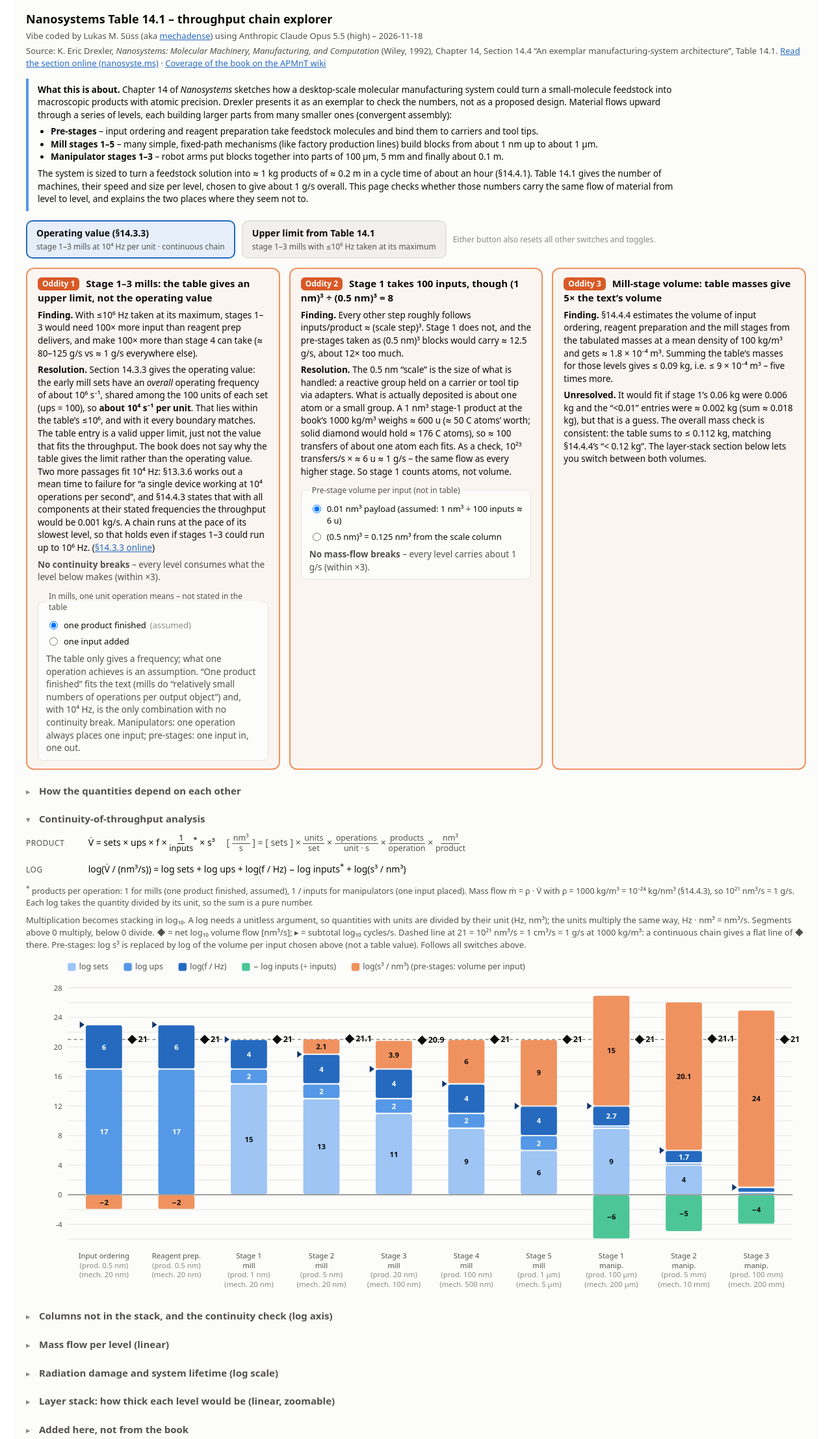
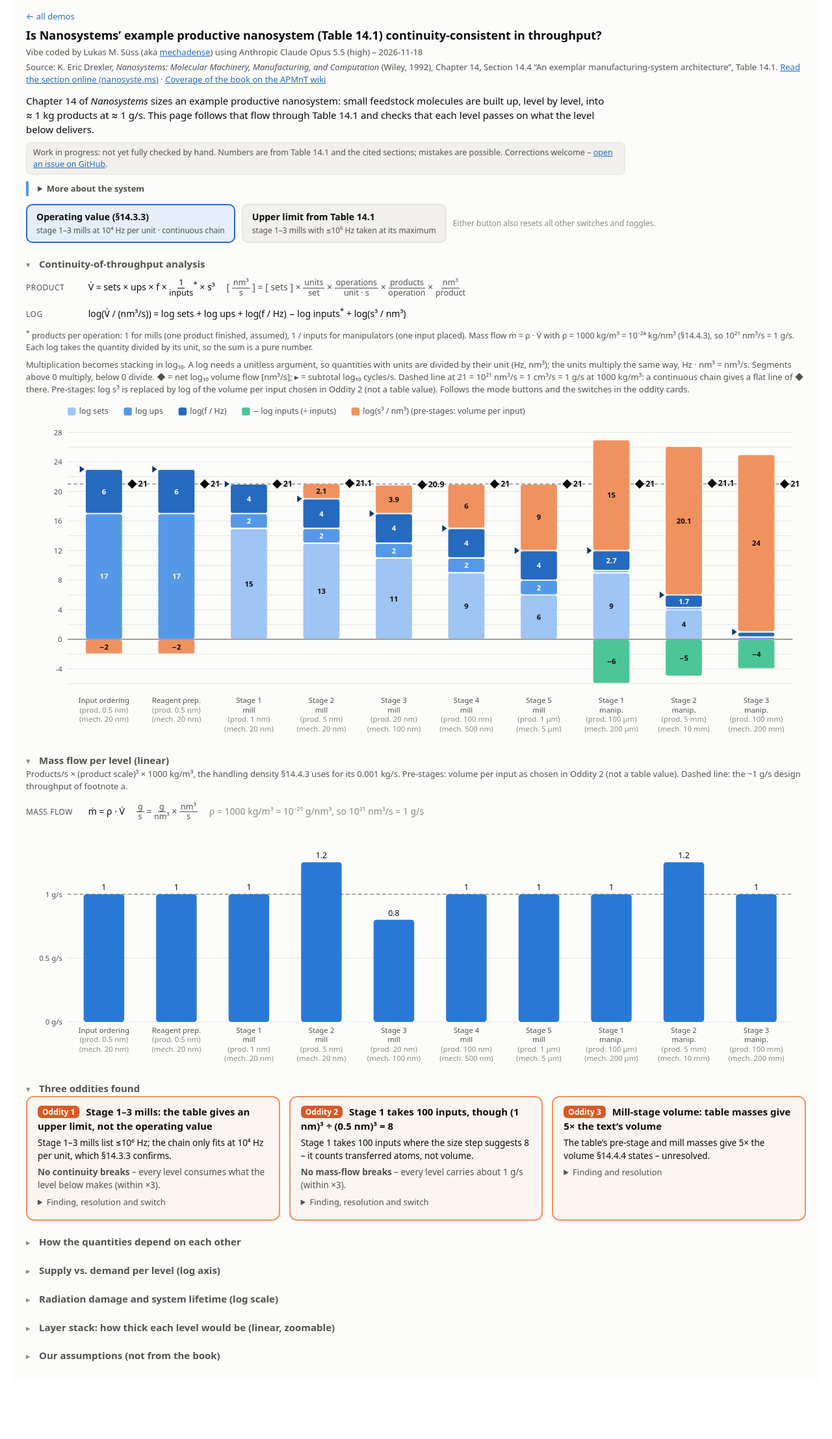
Before and after one commit to mechadense/interactive_demos, a plain HTML site: page nanosystems-table-14-1/index.html in a window 1280 px wide. Shown: the whole page at 65% size. After the commit the page ends 2126 px from the top, so only its background shows below. Drawn offline with Linux system fonts and the light colour scheme.

Commit message:
Restructure explorer: new title, short lead, charts first, compact oddities
Adds a work-in-progress note with an issues link, a back link to the
landing page, and formulas for continuity, scale step, mass flow,
payload and radiation lifetime.

Co-Authored-By: Claude Opus 5.5 <noreply@anthropic.com>
Claude-Session: https://claude.ai/code/session_015YPHhnD2tSUy7ZXP77m76k

```diff
--- a/nanosystems-table-14-1/index.html
+++ b/nanosystems-table-14-1/index.html
@@ -3,7 +3,7 @@
 <head>
 <meta charset="utf-8">
 <meta name="viewport" content="width=device-width, initial-scale=1">
-<title>Nanosystems Table 14.1 – throughput chain explorer</title>
+<title>Is Nanosystems’ example productive nanosystem (Table 14.1) continuity-consistent in throughput?</title>
 <style>
 .viz-root{
   color-scheme:light;
@@ -61,6 +61,13 @@ details{margin-top:14px}
 summary{cursor:pointer;color:var(--text-2)}
 .rbtn{font:inherit;font-size:13px;background:var(--surface-2);color:var(--text);border:1px solid var(--grid);border-radius:8px;padding:6px 12px;cursor:pointer}
 h2{font-size:15px;margin:26px 0 2px}
+.back{margin:0 0 6px;font-size:13px}.back a{color:var(--text-2);text-decoration:none}
+.lead{font-size:15px;max-width:900px;margin:8px 0 8px}
+.wip{font-size:12.5px;color:var(--text-2);background:var(--surface-2);border:1px solid var(--grid);border-radius:8px;padding:6px 10px;max-width:900px;margin:0 0 10px}
+details.more{margin:6px 0}details.more>summary{cursor:pointer;color:var(--text-2);font-size:13px}
+details.more.intro{margin-bottom:12px}
+.card .one{font-weight:500}
+.card .eq .u{white-space:normal;display:block;margin-left:0}
 .eq{font-size:14px;margin:8px 0;line-height:2.1}
 .eq .lbl{display:inline-block;min-width:92px;font-size:12px;color:var(--text-2);text-transform:uppercase;letter-spacing:.04em}
 .eq .u{color:var(--text-2);margin-left:18px;white-space:nowrap}
@@ -94,19 +101,22 @@ details.sec>summary h2{margin:0;display:inline}
 </head>
 <body>
 <div class="viz-root">
-  <h1>Nanosystems Table 14.1 – throughput chain explorer</h1>
+  <p class="back"><a href="../">← all demos</a></p>
+  <h1>Is Nanosystems’ example productive nanosystem (Table 14.1) continuity-consistent in throughput?</h1>
   <p class="sub" style="margin-bottom:4px">Vibe coded by Lukas M. Süss (aka <a href="https://github.com/mechadense">mechadense</a>) using Anthropic Claude Opus 5.5 (high) – 2026-11-18</p>
   <p class="sub">Source: K. Eric Drexler, <i>Nanosystems: Molecular Machinery, Manufacturing, and Computation</i> (Wiley, 1992), Chapter 14, Section 14.4 “An exemplar manufacturing-system architecture”, Table 14.1.
   <a href="https://nanosyste.ms/molecular_manufacturing_systems#14.4.%20An%20exemplar%20manufacturing-system%20architecture">Read the section online (nanosyste.ms)</a> · <a href="https://apm.bplaced.net/w/index.php?title=Nanosystems">Coverage of the book on the APMnT wiki</a></p>
-  <div class="intro">
+  <p class="lead">Chapter 14 of <i>Nanosystems</i> sizes an example productive nanosystem: small feedstock molecules are built up, level by level, into ≈ 1 kg products at ≈ 1 g/s. This page follows that flow through Table 14.1 and checks that each level passes on what the level below delivers.</p>
+  <p class="wip">Work in progress: not yet fully checked by hand. Numbers are from Table 14.1 and the cited sections; mistakes are possible. Corrections welcome – <a href="https://github.com/mechadense/interactive_demos/issues">open an issue on GitHub</a>.</p>
+  <details class="more intro"><summary><b>More about the system</b></summary>
     <p><b>What this is about.</b> Chapter 14 of <i>Nanosystems</i> sketches how a desktop-scale molecular manufacturing system could turn a small-molecule feedstock into macroscopic products with atomic precision. Drexler presents it as an exemplar to check the numbers, not as a proposed design. Material flows upward through a series of levels, each building larger parts from many smaller ones (convergent assembly):</p>
     <ul>
       <li><b>Pre-stages</b> – input ordering and reagent preparation take feedstock molecules and bind them to carriers and tool tips.</li>
       <li><b>Mill stages 1–5</b> – many simple, fixed-path mechanisms (like factory production lines) build blocks from about 1 nm up to about 1 µm.</li>
       <li><b>Manipulator stages 1–3</b> – robot arms put blocks together into parts of 100 µm, 5 mm and finally about 0.1 m.</li>
     </ul>
-    <p>The system is sized to turn a feedstock solution into ≈ 1 kg products of ≈ 0.2 m in a cycle time of about an hour (§14.4.1). Table 14.1 gives the number of machines, their speed and size per level, chosen to give about 1 g/s overall. This page checks whether those numbers carry the same flow of material from level to level, and explains the two places where they seem not to.</p>
-  </div>
+    <p>The system is sized to turn a feedstock solution into ≈ 1 kg products of ≈ 0.2 m in a cycle time of about an hour (§14.4.1). Table 14.1 gives the number of machines, their speed and size per level, chosen to give about 1 g/s overall. This page checks whether those numbers carry the same flow of material from level to level, and explains the three places where they seem not to.</p>
+  </details>
 
   <div class="modes" role="group" aria-label="Operating mode">
     <button id="resetN" class="mode active"><b>Operating value (§14.3.3)</b><span>stage 1–3 mills at 10⁴ Hz per unit · continuous chain</span></button>
@@ -114,12 +124,28 @@ details.sec>summary h2{margin:0;display:inline}
     <span class="mnote">Either button also resets all other switches and toggles.</span>
   </div>
 
+  <h2>Continuity-of-throughput analysis</h2>
+<div class="eq"><span class="lbl">Product</span> V̇ = sets × ups × f × <span class="fr"><span>1</span><span>inputs</span></span><sup>*</sup> × s³<span class="u">[ <span class="fr"><span>nm³</span><span>s</span></span> ] = [ sets ] × <span class="fr"><span>units</span><span>set</span></span> × <span class="fr"><span>operations</span><span>unit · s</span></span> × <span class="fr"><span>products</span><span>operation</span></span> × <span class="fr"><span>nm³</span><span>product</span></span></span></div>
+<div class="eq"><span class="lbl">Log</span> log(V̇ / (nm³/s)) = log sets + log ups + log(f / Hz) − log inputs<sup>*</sup> + log(s³ / nm³)</div>
+<p class="note" style="margin:2px 0 8px"><sup>*</sup> products per operation: 1 for mills (one product finished, assumed), 1 / inputs for manipulators (one input placed). Mass flow ṁ = ρ · V̇ with ρ = 1000 kg/m³ = 10⁻²⁴ kg/nm³ (§14.4.3), so 10²¹ nm³/s = 1 g/s. Each log takes the quantity divided by its unit, so the sum is a pure number.</p>
+  <p class="sub">Multiplication becomes stacking in log₁₀. A log needs a unitless argument, so quantities with units are divided by their unit (Hz, nm³); the units multiply the same way, Hz · nm³ = nm³/s. Segments above 0 multiply, below 0 divide. ◆ = net log₁₀ volume flow [nm³/s]; ▸ = subtotal log₁₀ cycles/s. Dashed line at 21 = 10²¹ nm³/s = 1 cm³/s = 1 g/s at 1000 kg/m³: a continuous chain gives a flat line of ◆ there. Pre-stages: log s³ is replaced by log of the volume per input chosen in Oddity 2 (not a table value). Follows the mode buttons and the switches in the oddity cards.</p>
+  <div id="stackWrap" style="position:relative"><svg id="stack" viewBox="0 0 1160 498" role="img" aria-label="Stacked log contributions to volume flow per level"></svg><div id="tip2" class="tipc"></div></div>
+
+  <h2>Mass flow per level (linear)</h2>
+  <p class="sub">Products/s × (product scale)³ × 1000 kg/m³, the handling density §14.4.3 uses for its 0.001 kg/s. Pre-stages: volume per input as chosen in Oddity 2 (not a table value). Dashed line: the ~1 g/s design throughput of footnote a.</p>
+  <div class="eq"><span class="lbl">Mass flow</span> ṁ = ρ · V̇<span class="u"><span class="fr"><span>g</span><span>s</span></span> = <span class="fr"><span>g</span><span>nm³</span></span> × <span class="fr"><span>nm³</span><span>s</span></span></span><span class="u" style="color:var(--muted)">ρ = 1000 kg/m³ = 10⁻²¹ g/nm³, so 10²¹ nm³/s = 1 g/s</span></div>
+  <div id="flowWrap" style="position:relative"><svg id="flow" viewBox="0 0 1160 358" role="img" aria-label="Linear bar chart of mass flow per level"></svg></div>
+
+
+  <h2>Three oddities found</h2>
   <div class="cards">
     <section class="card">
       <h3><span class="tag">Oddity 1</span> Stage 1–3 mills: the table gives an upper limit, not the operating value</h3>
+      <p class="one">Stage 1–3 mills list ≤10⁶ Hz; the chain only fits at 10⁴ Hz per unit, which §14.3.3 confirms.</p>
+      <p class="note" id="status"></p>
+      <details class="more"><summary>Finding, resolution and switch</summary>
       <p><b>Finding.</b> With ≤10⁶ Hz taken at its maximum, stages 1–3 would need 100× more input than reagent prep delivers, and make 100× more than stage 4 can take (≈ 80–125 g/s vs ≈ 1 g/s everywhere else).</p>
       <p><b>Resolution.</b> Section 14.3.3 gives the operating value: the early mill sets have an <i>overall</i> operating frequency of about 10⁶ s⁻¹, shared among the 100 units of each set (ups = 100), so <b>about 10⁴ s⁻¹ per unit</b>. That lies within the table’s ≤10⁶, and with it every boundary matches. The table entry is a valid upper limit, just not the value that fits the throughput. The book does not say why the table gives the limit rather than the operating value. Two more passages fit 10⁴ Hz: §13.3.6 works out a mean time to failure for “a single device working at 10⁴ operations per second”, and §14.4.3 states that with all components at their stated frequencies the throughput would be 0.001 kg/s. A chain runs at the pace of its slowest level, so that holds even if stages 1–3 could run up to 10⁶ Hz. (<a href="https://nanosyste.ms/molecular_manufacturing_systems#14.4.%20An%20exemplar%20manufacturing-system%20architecture">§14.3.3 online</a>)</p>
-      <p class="note" id="status"></p>
       <fieldset><legend>In mills, one unit operation means – not stated in the table</legend>
         <div class="radio">
           <label class="t"><input type="radio" name="mc" value="product" checked> one product finished <span style="color:var(--muted)">(assumed)</span></label>
@@ -127,23 +153,31 @@ details.sec>summary h2{margin:0;display:inline}
         </div>
         <p class="note" style="margin:6px 0 0">The table only gives a frequency; what one operation achieves is an assumption. “One product finished” fits the text (mills do “relatively small numbers of operations per output object”) and, with 10⁴ Hz, is the only combination with no continuity break. Manipulators: one operation always places one input; pre-stages: one input in, one out.</p>
       </fieldset>
+      </details>
     </section>
     <section class="card">
       <h3><span class="tag">Oddity 2</span> Stage 1 takes 100 inputs, though (1 nm)³ ÷ (0.5 nm)³ = 8</h3>
+      <p class="one">Stage 1 takes 100 inputs where the size step suggests 8 – it counts transferred atoms, not volume.</p>
+      <p class="note" id="status2"></p>
+      <details class="more"><summary>Finding, resolution and switch</summary>
       <p><b>Finding.</b> Every other step roughly follows inputs/product ≈ (scale step)³. Stage 1 does not, and the pre-stages taken as (0.5 nm)³ blocks would carry ≈ 12.5 g/s, about 12× too much.</p>
       <p><b>Resolution.</b> The 0.5 nm “scale” is the size of what is handled: a reactive group held on a carrier or tool tip via adapters. What is actually deposited is about one atom or a small group. A 1 nm³ stage-1 product at the book’s 1000 kg/m³ weighs ≈ 600 u (≈ 50 C atoms’ worth; solid diamond would hold ≈ 176 C atoms), so ≈ 100 transfers of about one atom each fits. As a check, 10²³ transfers/s × ≈ 6 u ≈ 1 g/s – the same flow as every higher stage. So stage 1 counts atoms, not volume.</p>
+      <div class="eq"><span class="lbl">Payload</span> m = <span class="fr"><span>ρ · s³</span><span>inputs</span></span><span class="u">[ kg ] = <span class="fr"><span>kg</span><span>nm³</span></span> × <span class="fr"><span>nm³</span><span>product</span></span> × <span class="fr"><span>product</span><span>input</span></span></span><span class="u" style="color:var(--muted)">10⁻²⁴ kg/nm³ × 1 nm³ ÷ 100 = 10⁻²⁶ kg ≈ 6 u per input</span></div>
       <fieldset><legend>Pre-stage volume per input (not in table)</legend>
         <div class="radio">
           <label class="t"><input type="radio" name="pv" value="payload" checked> 0.01 nm³ payload (assumed: 1 nm³ ÷ 100 inputs ≈ 6 u)</label>
           <label class="t"><input type="radio" name="pv" value="table"> (0.5 nm)³ = 0.125 nm³ from the scale column</label>
         </div>
-        <p class="note" id="status2" style="margin:6px 0 0"></p>
       </fieldset>
+      </details>
     </section>
     <section class="card">
       <h3><span class="tag">Oddity 3</span> Mill-stage volume: table masses give 5× the text’s volume</h3>
+      <p class="one">The table’s pre-stage and mill masses give 5× the volume §14.4.4 states – unresolved.</p>
+      <details class="more"><summary>Finding and resolution</summary>
       <p><b>Finding.</b> §14.4.4 estimates the volume of input ordering, reagent preparation and the mill stages from the tabulated masses at a mean density of 100 kg/m³ and gets ≈ 1.8 × 10⁻⁴ m³. Summing the table’s masses for those levels gives ≤ 0.09 kg, i.e. ≤ 9 × 10⁻⁴ m³ – five times more.</p>
       <p><b>Unresolved.</b> It would fit if stage 1’s 0.06 kg were 0.006 kg and the “&lt;0.01” entries were ≈ 0.002 kg (sum ≈ 0.018 kg), but that is a guess. The overall mass check is consistent: the table sums to ≤ 0.112 kg, matching §14.4.4’s “&lt; 0.12 kg”. The layer-stack section below lets you switch between both volumes.</p>
+      </details>
     </section>
   </div>
 
@@ -151,15 +185,11 @@ details.sec>summary h2{margin:0;display:inline}
   <p class="sub">Light boxes = table columns, darker = derived. Color family follows the chain: rate (blue), size (orange), continuity (green).</p>
   <svg id="tree" viewBox="0 0 1160 340" role="img" aria-label="Dependency tree of the derived quantities"></svg>
 
-  <h2>Continuity-of-throughput analysis</h2>
-<div class="eq"><span class="lbl">Product</span> V̇ = sets × ups × f × <span class="fr"><span>1</span><span>inputs</span></span><sup>*</sup> × s³<span class="u">[ <span class="fr"><span>nm³</span><span>s</span></span> ] = [ sets ] × <span class="fr"><span>units</span><span>set</span></span> × <span class="fr"><span>operations</span><span>unit · s</span></span> × <span class="fr"><span>products</span><span>operation</span></span> × <span class="fr"><span>nm³</span><span>product</span></span></span></div>
-<div class="eq"><span class="lbl">Log</span> log(V̇ / (nm³/s)) = log sets + log ups + log(f / Hz) − log inputs<sup>*</sup> + log(s³ / nm³)</div>
-<p class="note" style="margin:2px 0 8px"><sup>*</sup> products per operation: 1 for mills (one product finished, assumed), 1 / inputs for manipulators (one input placed). Mass flow ṁ = ρ · V̇ with ρ = 1000 kg/m³ = 10⁻²⁴ kg/nm³ (§14.4.3), so 10²¹ nm³/s = 1 g/s. Each log takes the quantity divided by its unit, so the sum is a pure number.</p>
-  <p class="sub">Multiplication becomes stacking in log₁₀. A log needs a unitless argument, so quantities with units are divided by their unit (Hz, nm³); the units multiply the same way, Hz · nm³ = nm³/s. Segments above 0 multiply, below 0 divide. ◆ = net log₁₀ volume flow [nm³/s]; ▸ = subtotal log₁₀ cycles/s. Dashed line at 21 = 10²¹ nm³/s = 1 cm³/s = 1 g/s at 1000 kg/m³: a continuous chain gives a flat line of ◆ there. Pre-stages: log s³ is replaced by log of the volume per input chosen above (not a table value). Follows all switches above.</p>
-  <div id="stackWrap" style="position:relative"><svg id="stack" viewBox="0 0 1160 498" role="img" aria-label="Stacked log contributions to volume flow per level"></svg><div id="tip2" class="tipc"></div></div>
-
-  <h2>Columns not in the stack, and the continuity check (log axis)</h2>
+  <h2>Supply vs. demand per level (log axis)</h2>
   <p class="sub">Each quantity in its own unit on one log₁₀ axis. sets, ups, f, product scale, cycles/s and volume flow are in the stack-up chart above. Hover a column for values; hollow markers = upper bound (“&lt;” in the table).</p>
+  <div class="eq"><span class="lbl">Continuity</span> needed<sub>n</sub> = p<sub>n</sub> · inputs<sub>n</sub> ≟ p<sub>n−1</sub> = supplied<sub>n</sub><span class="u"><span class="fr"><span>inputs</span><span>s</span></span> = <span class="fr"><span>products</span><span>s</span></span> × <span class="fr"><span>inputs</span><span>product</span></span></span></div>
+  <div class="eq"><span class="lbl">Log</span> log p<sub>n</sub> + log inputs<sub>n</sub> ≟ log p<sub>n−1</sub></div>
+  <div class="eq"><span class="lbl">Scale step</span> inputs<sub>n</sub> ≈ ( <span class="fr"><span>s<sub>n</sub></span><span>s<sub>n−1</sub></span></span> )³<span class="u">[ 1 ] = ( <span class="fr"><span>nm</span><span>nm</span></span> )³</span><span class="u">log inputs<sub>n</sub> ≈ 3 · (log s<sub>n</sub> − log s<sub>n−1</sub>)</span></div>
   <div id="chartWrap"><svg id="chart" viewBox="0 0 1160 588" role="img" aria-label="Log-scale line chart of Table 14.1 parameters per level"></svg><div id="tip"></div></div>
   <p class="note" id="rednote"></p>
   <div class="controls">
@@ -168,15 +198,13 @@ details.sec>summary h2{margin:0;display:inline}
     <fieldset><legend>Derived</legend><div class="grp" id="derBox"></div>
       <div class="btns"><button data-g="der" data-v="1">all</button><button data-g="der" data-v="0">none</button></div></fieldset>
   </div>
-
-  <h2>Mass flow per level (linear)</h2>
-  <p class="sub">Products/s × (product scale)³ × 1000 kg/m³, the handling density §14.4.3 uses for its 0.001 kg/s. Pre-stages: volume per input as chosen above (not a table value). Dashed line: the ~1 g/s design throughput of footnote a.</p>
-  <div id="flowWrap" style="position:relative"><svg id="flow" viewBox="0 0 1160 358" role="img" aria-label="Linear bar chart of mass flow per level"></svg></div>
-
   <details><summary>Table view of what’s plotted</summary><div id="tbl"></div></details>
 
   <h2>Radiation damage and system lifetime (log scale)</h2>
   <p class="sub">How long each level keeps working before radiation damage stops it. A unit is lost when hit; a set works while at least one of its units works; a level works while all its sets work (Eq. 14.1, §14.3.3). Lifetime here = time until the level is still working with probability 1/e ≈ 37 %. Dashed lines: 10 and 100 years.</p>
+  <div class="eq"><span class="lbl">Unit</span> P<sub>unit</sub> = exp(−k · D · m)<span class="u">[ 1 ] = <span class="fr"><span>1</span><span>kg · rad</span></span> × [ rad ] × [ kg ]</span><span class="u" style="color:var(--muted)">k ≈ 10¹⁵ /(kg·rad), D = 0.5 rad/yr × t (§6.6.2, §13.3.6c)</span></div>
+  <div class="eq"><span class="lbl">Level</span> P<sub>level</sub> = [ 1 − (1 − P<sub>unit</sub>)<sup>ups</sup> ]<sup>sets</sup><span class="u" style="color:var(--muted)">Eq. 14.1: a set fails only when all its ups units have failed</span></div>
+  <div class="eq"><span class="lbl">Lifetime</span> P<sub>level</sub> = 1/e  ⇔  (1 − P<sub>unit</sub>)<sup>ups</sup> = 1 − e<sup>−1/sets</sup> ≈ <span class="fr"><span>1</span><span>sets</span></span></div>
   <div style="position:relative"><svg id="life" viewBox="0 0 1160 428" role="img" aria-label="System lifetime per level under radiation damage"></svg></div>
   <div class="controls" style="margin-top:10px">
     <fieldset><legend>Per-unit failure chance in 10 years</legend><div class="radio">
@@ -220,10 +248,10 @@ details.sec>summary h2{margin:0;display:inline}
     <div class="eq"><span class="lbl">Manip.</span> t = <span class="fr"><span>V<sub>ws</sub></span><span>A</span></span><span class="u">[ m ] = [ m³ ] × <span class="fr"><span>1</span><span>m²</span></span></span><span class="u" style="color:var(--muted)">V<sub>ws</sub> = 0.05 m³ / 3 ≈ 0.017 m³ workspace per stage (§14.4.4)</span></div>
     <p class="note" style="margin:0 0 6px">Example, input ordering at A = (0.2 m)²: t = 0.002 kg ÷ (100 kg/m³ · 0.04 m²) = 5 × 10⁻⁴ m = 0.5 mm.</p>
     <p id="cakeSum"></p>
-    <p><b>Compared with the video.</b> The animation <a href="https://archive.org/details/NanoFactory">“Productive Nanosystems: From Molecules to Superproducts”</a> (Burch &amp; Drexler; <a href="https://apm.bplaced.net/w/index.php?title=Productive_Nanosystems_From_molecules_to_superproducts">notes on the APMnT wiki</a>) shows the nanofactory as stacked layers, thickest at the bottom with the smallest machinery and thinner layers above. Looking only at the nanoscale part (the blue mill layers here), the book’s numbers give the same picture: stage 1 mill is the thickest layer, and the layers above get thinner. The video’s mill layers look much like these, but it has only one mill stage, then switches to a manipulator stage while still at the nanoscale, followed by a streaming assembly stage. The macro-scale manipulator stages that dominate the total height here (products of 100 µm to 0.1 m in enclosed workspaces) are mostly optional and mainly useful for recycling and recomposition at the macro scale; §14.4.4 also names the alternative of products “constructed and extruded incrementally”.</p>
+    <p><b>Compared with the video.</b> The animation <a href="https://archive.org/details/NanoFactory">“Productive Nanosystems: From Molecules to Superproducts”</a> (Burch &amp; Drexler; <a href="https://apm.bplaced.net/w/index.php?title=Productive_Nanosystems_From_molecules_to_superproducts">notes on the APMnT wiki</a>) shows the productive nanosystem as stacked layers, thickest at the bottom with the smallest machinery and thinner layers above. Looking only at the nanoscale part (the blue mill layers here), the book’s numbers give the same picture: stage 1 mill is the thickest layer, and the layers above get thinner. The video’s mill layers look much like these, but it has only one mill stage, then switches to a manipulator stage while still at the nanoscale, followed by a streaming assembly stage. The macro-scale manipulator stages that dominate the total height here (products of 100 µm to 0.1 m in enclosed workspaces) are mostly optional and mainly useful for recycling and recomposition at the macro scale; §14.4.4 also names the alternative of products “constructed and extruded incrementally”.</p>
   </div>
 
-  <h2>Added here, not from the book</h2>
+  <h2>Our assumptions (not from the book)</h2>
   <p class="sub">Everything below is an assumption or interpretation made for this page. The column values, the stage grouping and the §14.3.3 frequency resolution are from the book.</p>
   <div class="intro" style="border-left-color:var(--o2)">
     <p><b>Assumptions in the math</b></p>
@@ -234,7 +262,7 @@ details.sec>summary h2{margin:0;display:inline}
       <li><b>“~1” taken as 1; “&lt;0.01”, “&lt;0.001” plotted at that value</b> as upper bounds; “–” left out.</li>
       <li><b>×3 tolerance</b> for when a boundary or a mass flow counts as a break.</li>
       <li><b>Layer stack:</b> flat layers of equal footprint (the book gives no layout), footprint size, and an equal split of the manipulator volume over the three stages.</li>
-      <li><b>Video comparison:</b> that the video’s nanofactory was derived from Table 14.1 (likely, not stated anywhere), and that the macro-scale manipulator stages are mostly optional.</li>
+      <li><b>Video comparison:</b> that the video’s productive nanosystem was derived from Table 14.1 (likely, not stated anywhere), and that the macro-scale manipulator stages are mostly optional.</li>
       <li><b>Radiation section:</b> lifetime defined as the time to 1/e survival, with the book’s constant per-unit failure rate carried on past ten years.</li>
     </ul>
     <p><b>Interpretations</b></p>
@@ -596,7 +624,7 @@ function drawFlow(P){
   });
 }
 document.querySelectorAll(".viz-root > h2").forEach(h=>{
-  const d=document.createElement("details");d.className="sec";d.open=h.textContent.startsWith("Continuity-of-throughput");
+  const d=document.createElement("details");d.className="sec";d.open=/^(Continuity-of-throughput|Mass flow per level|Three oddities)/.test(h.textContent);
   const sm=document.createElement("summary");h.parentNode.insertBefore(d,h);sm.appendChild(h);d.appendChild(sm);
   while(d.nextSibling&&!(d.nextSibling.nodeType===1&&d.nextSibling.tagName==="H2"))d.appendChild(d.nextSibling);
   d.addEventListener("toggle",()=>{if(d.open)draw();});
```
Also changed, not shown: index.html (+2 -2 lines), 1 other file.
